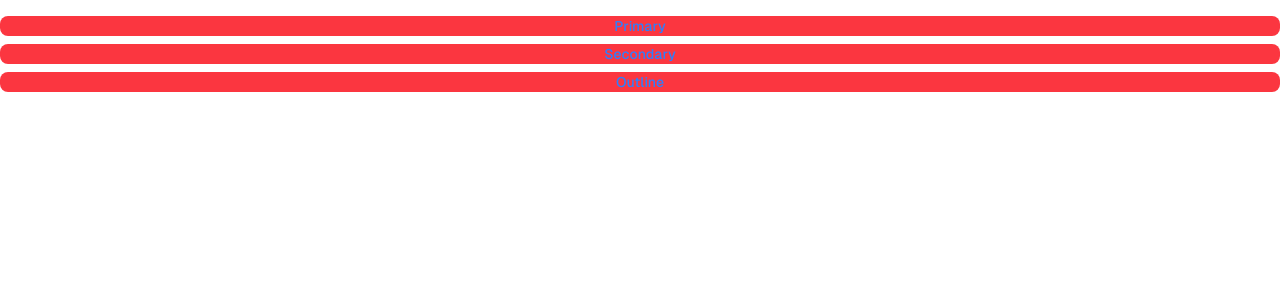
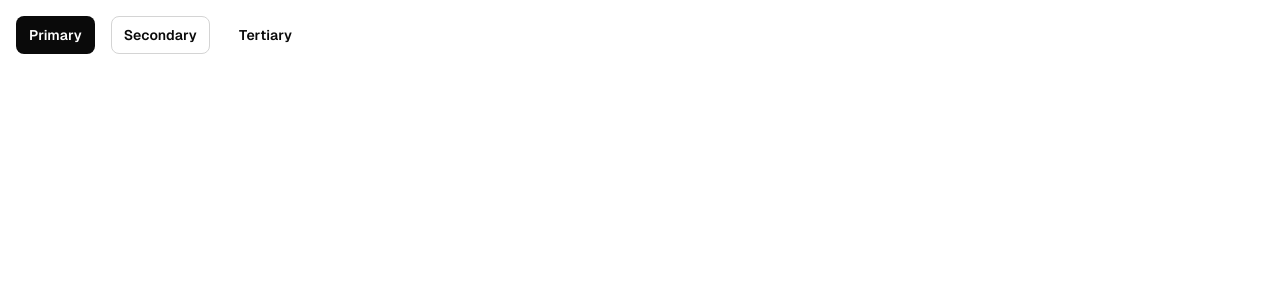
Before and after one commit to LucasRoig/react-ui, a Next.js app in the folder apps/web/: page /preview/button in a window 1280 px wide. Shown: the top 300 px of the page. Built offline with nearby package versions, Linux system fonts and the light colour scheme.

Commit message:
feat(design system): work on buttons

```diff
--- a/apps/web/content-collections/components/button.mdx
+++ b/apps/web/content-collections/components/button.mdx
@@ -27,4 +27,26 @@ And 4 other properties additionally.
 * disabled: used when actions are not available.
 * loading: adds a loading spinner in button, avoids multiple submits too.
 
+## Main variants
+
 <ComponentPreview name="Button" />
+
+## Sizes
+
+<ComponentPreview name="Button Sizes" />
+
+## Danger
+
+## Disabled
+
+## Hover
+
+## Focus
+
+## Active
+
+## Icons
+
+## Loading
+
+## Link
--- a/apps/web/next.config.js
+++ b/apps/web/next.config.js
@@ -5,6 +5,7 @@ const nextConfig = {
   eslint: {
     ignoreDuringBuilds: true,
   },
+  devIndicators: false,
 };
 
 export default withContentCollections(nextConfig);
--- a/apps/web/package.json
+++ b/apps/web/package.json
@@ -26,6 +26,7 @@
     "tailwind-merge": "^3.0.2",
     "tailwind-variants": "^1.0.0",
     "tailwindcss": "^4.0.14",
+    "ts-pattern": "^5.7.0",
     "tw-animate-css": "^1.2.4"
   },
   "devDependencies": {
--- a/apps/web/src/@design-system/components/button/button.tsx
+++ b/apps/web/src/@design-system/components/button/button.tsx
@@ -2,27 +2,41 @@ import { type VariantProps, tv } from "tailwind-variants";
 
 const buttonVariants = tv({
   base: `inline-flex items-center justify-center gap-2
-         bg-(--btn-bg)
+         border border-transparent
+         py-1.5 px-3
+         cursor-pointer
          whitespace-nowrap rounded-md
-         text-sm font-medium text-(--btn-fg)
+         text-sm/6 font-semibold
          ring-offset-background transition-colors
          focus-visible:outline-none focus-visible:ring-2 focus-visible:ring-ring focus-visible:ring-offset-2
          disabled:pointer-events-none disabled:opacity-50
          [&_svg]:pointer-events-none [&_svg]:size-4 [&_svg]:shrink-0`,
   variants: {
-    color: {
-      primary: "[--btn-bg:theme(--color-red-500/95%)] [--btn-fg:var(--color-blue-500)]",
-      secondary: "[--btn-bg:theme(--color-secondary/95%)] [--btn-fg:var(--color-secondary-fg)]",
+    variant: {
+      primary: "bg-neutral-950 text-white hover:bg-neutral-800",
+      secondary: "border-neutral-300 text-neutral-950 hover:bg-neutral-100",
+      text: "hover:bg-neutral-100",
+    },
+    disabled: {
+      true: "pointer-events-none",
+    },
+    size: {
+      large: "",
+      default: "",
+      small: "",
     },
   },
   defaultVariants: {
-    color: "primary",
+    variant: "primary",
+    size: "default",
+    disabled: false,
   },
 });
 
 type ButtonVariantsProps = VariantProps<typeof buttonVariants>;
+
 type ButtonProps = React.ComponentProps<"button"> & ButtonVariantsProps;
 
-export function Button({ className, color, ...props }: ButtonProps) {
-  return <button className={buttonVariants({ color })} {...props} />;
+export function Button({ className, variant, disabled, size, ...props }: ButtonProps) {
+  return <button className={buttonVariants({ variant, className, size, disabled })} disabled={disabled} {...props} />;
 }
--- a/apps/web/src/app/(component-preview)/preview/button/page.tsx
+++ b/apps/web/src/app/(component-preview)/preview/button/page.tsx
@@ -2,15 +2,15 @@ import { Button } from "../../../../@design-system/components/button/button";
 
 export default function ButtonPreview() {
   return (
-    <div className="flex flex-col gap-2">
-      <Button type="button" color="primary" className="btn btn-primary">
+    <div className="flex gap-4">
+      <Button type="button" variant="primary" className="btn btn-primary">
         Primary
       </Button>
-      <Button type="button" className="btn btn-secondary">
+      <Button type="button" variant="secondary" className="btn btn-secondary">
         Secondary
       </Button>
-      <Button type="button" className="btn btn-outline">
-        Outline
+      <Button type="button" variant="text" className="btn btn-outline">
+        Tertiary
       </Button>
     </div>
   );
--- a/apps/web/src/app/(component-preview)/preview/layout.tsx
+++ b/apps/web/src/app/(component-preview)/preview/layout.tsx
@@ -2,8 +2,7 @@ export default function PreviewLayout({ children }: Readonly<{ children: React.R
   return (
     <main
       style={{
-        paddingTop: "1rem",
-        paddingBottom: "1rem",
+        padding: "1rem",
       }}
     >
       {children}
```
Also changed, not shown: 1 other file (tests, documents, lock files or other folders).
